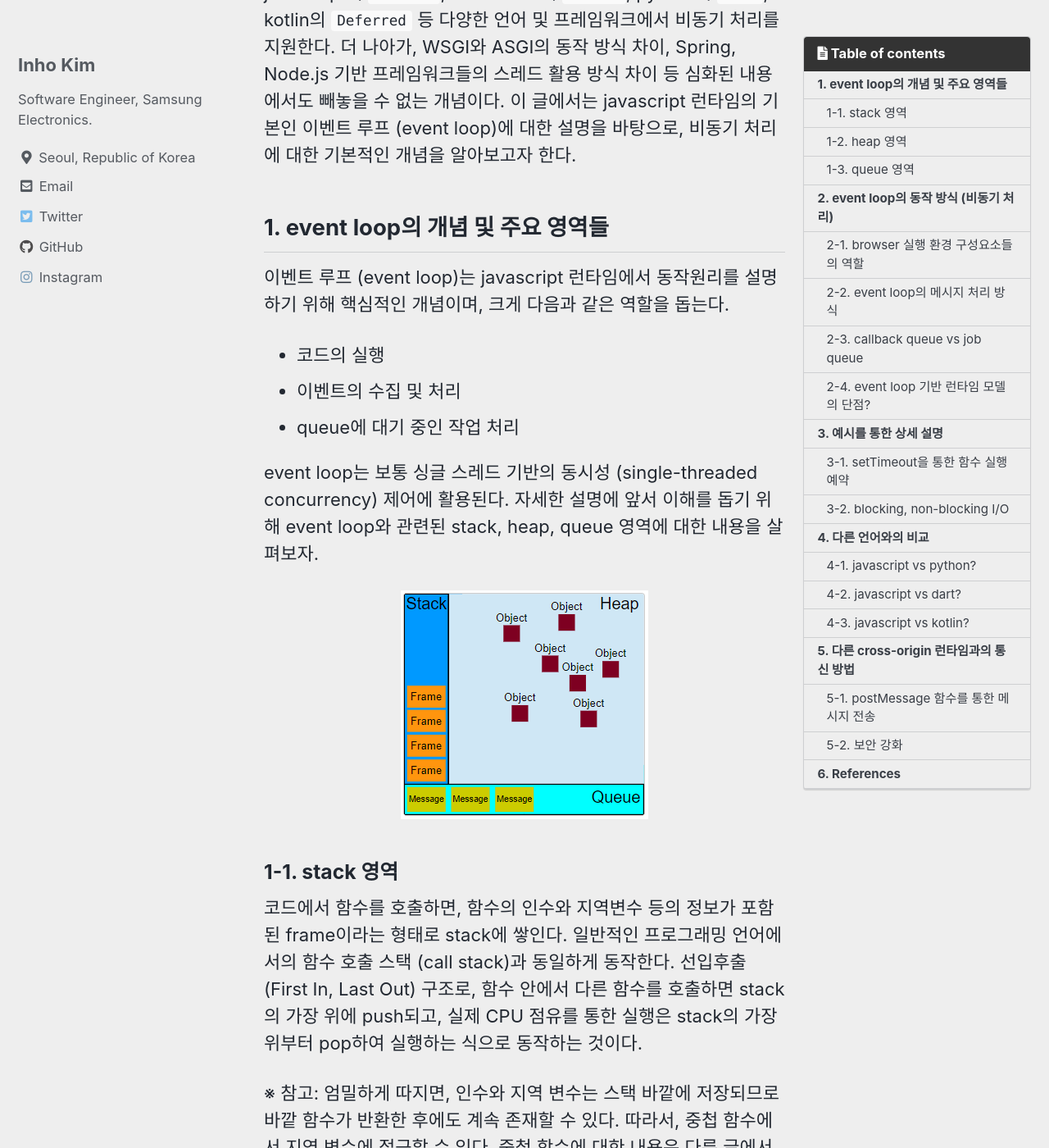
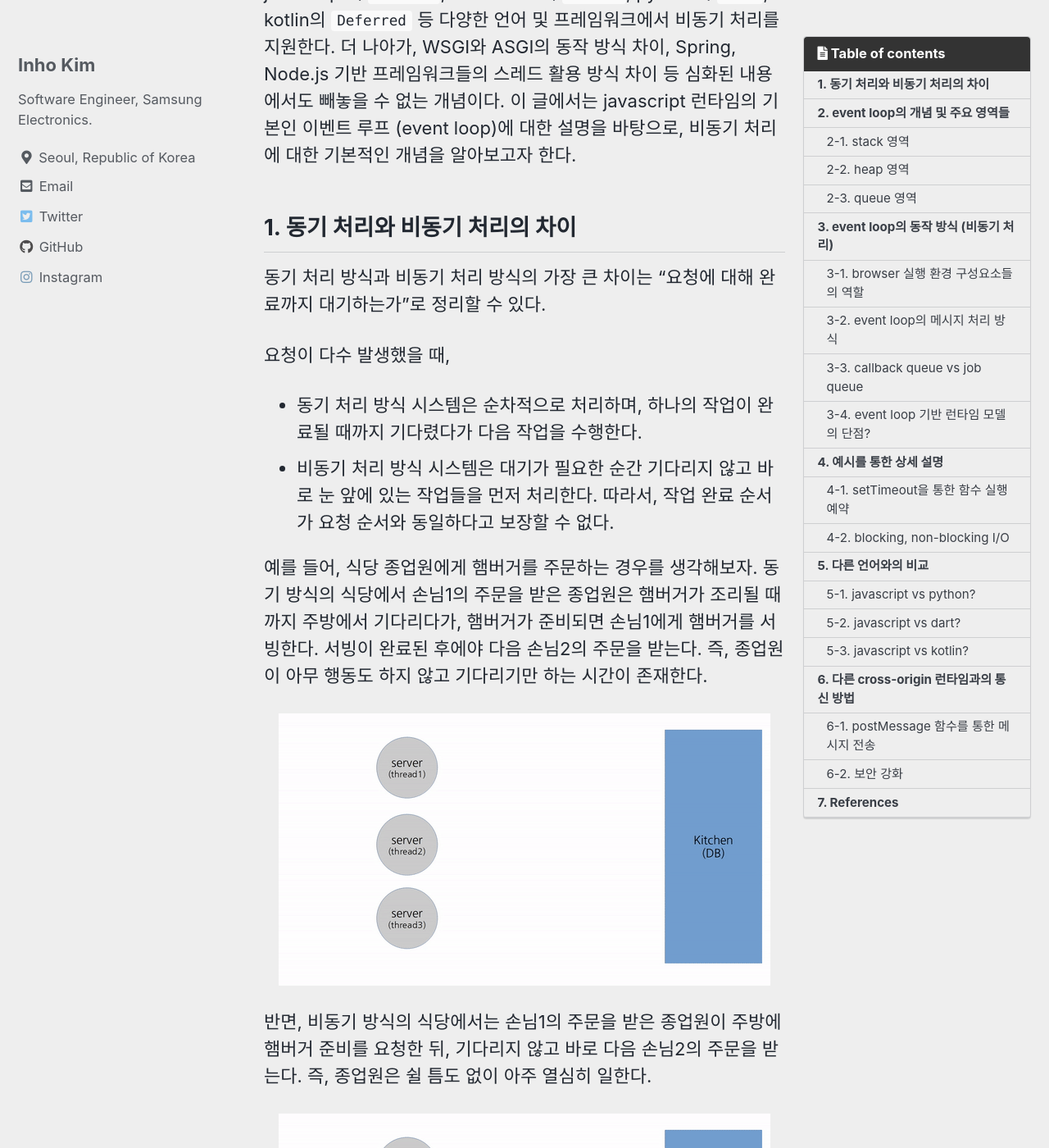
Before and after one commit to ihnokim/ihnokim.github.io, a Jekyll site: the page built from _posts/2022-09-19-javascript-event-loop.md, in a window 1280 px wide and 1400 px high, scrolled down 548 px. Shown: the whole window at 82% size. Built offline with Jekyll 4.4.1, drawn with Linux system fonts in a browser that asks for light colours; cached includes are drawn as plain includes; comment, search, counter and statistics services are not loaded; some of the changed text lies outside the part shown.

Commit message:
Add additional images

````diff
--- a/_posts/2022-09-19-javascript-event-loop.md
+++ b/_posts/2022-09-19-javascript-event-loop.md
@@ -19,9 +19,30 @@ javascript는 단일 스레드 기반의 언어로 한 번에 하나의 작업
 더 나아가, WSGI와 ASGI의 동작 방식 차이, Spring, Node.js 기반 프레임워크들의 스레드 활용 방식 차이 등 심화된 내용에서도 빼놓을 수 없는 개념이다.
 이 글에서는 javascript 런타임의 기본인 이벤트 루프 (event loop)에 대한 설명을 바탕으로, 비동기 처리에 대한 기본적인 개념을 알아보고자 한다.
 
-## 1. event loop의 개념 및 주요 영역들
+## 1. 동기 처리와 비동기 처리의 차이
 
-이벤트 루프 (event loop)는 javascript 런타임에서 동작원리를 설명하기 위해 핵심적인 개념이며, 크게 다음과 같은 역할을 돕는다.
+동기 처리 방식과 비동기 처리 방식의 가장 큰 차이는 "요청에 대해 완료까지 대기하는가"로 정리할 수 있다.
+
+요청이 다수 발생했을 때,
+
+- 동기 처리 방식 시스템은 순차적으로 처리하며, 하나의 작업이 완료될 때까지 기다렸다가 다음 작업을 수행한다.
+- 비동기 처리 방식 시스템은 대기가 필요한 순간 기다리지 않고 바로 눈 앞에 있는 작업들을 먼저 처리한다. 따라서, 작업 완료 순서가 요청 순서와 동일하다고 보장할 수 없다.
+
+예를 들어, 식당 종업원에게 햄버거를 주문하는 경우를 생각해보자.
+동기 방식의 식당에서 손님1의 주문을 받은 종업원은 햄버거가 조리될 때까지 주방에서 기다리다가, 햄버거가 준비되면 손님1에게 햄버거를 서빙한다.
+서빙이 완료된 후에야 다음 손님2의 주문을 받는다. 즉, 종업원이 아무 행동도 하지 않고 기다리기만 하는 시간이 존재한다.
+
+![sync example]({{ site.url }}{{ site.baseurl }}/assets/images/event_loop/sync_example.gif){: .align-center}
+
+반면, 비동기 방식의 식당에서는 손님1의 주문을 받은 종업원이 주방에 햄버거 준비를 요청한 뒤, 기다리지 않고 바로 다음 손님2의 주문을 받는다.
+즉, 종업원은 쉴 틈도 없이 아주 열심히 일한다.
+
+![async example]({{ site.url }}{{ site.baseurl }}/assets/images/event_loop/async_example.gif){: .align-center}
+
+## 2. event loop의 개념 및 주요 영역들
+
+웹 브라우저에서 주로 사용되는 javascript는 이벤트 루프 (event loop)를 통해 비동기 처리를 구현한다.
+event loop는 javascript 런타임에서 동작원리를 설명하기 위해 핵심적인 개념이며, 크게 다음과 같은 역할을 돕는다.
 
 - 코드의 실행
 - 이벤트의 수집 및 처리
@@ -31,27 +52,27 @@ event loop는 보통 싱글 스레드 기반의 동시성 (single-threaded concu
 
 ![stack, heap, queue explanation]({{ site.url }}{{ site.baseurl }}/assets/images/event_loop/event_loop1.PNG){: .align-center}
 
-### 1-1. stack 영역
+### 2-1. stack 영역
 
 코드에서 함수를 호출하면, 함수의 인수와 지역변수 등의 정보가 포함된 frame이라는 형태로 stack에 쌓인다. 일반적인 프로그래밍 언어에서의 함수 호출 스택 (call stack)과 동일하게 동작한다. 선입후출 (First In, Last Out) 구조로, 함수 안에서 다른 함수를 호출하면 stack의 가장 위에 push되고, 실제 CPU 점유를 통한 실행은 stack의 가장 위부터 pop하여 실행하는 식으로 동작하는 것이다.
 
 ※ 참고: 엄밀하게 따지면, 인수와 지역 변수는 스택 바깥에 저장되므로 바깥 함수가 반환한 후에도 계속 존재할 수 있다. 따라서, 중첩 함수에서 지역 변수에 접근할 수 있다. 중첩 함수에 대한 내용은 다른 글에서 다루도록 하겠다.
 
-### 1-2. heap 영역
+### 2-2. heap 영역
 
 메모리에서 비교적 크고 구조화되지 않은 영역이다. 객체 (object)들은 이 영역에 할당된다. 예를 들어, C 계열 언어에서 malloc, new 등을 통한 동적할당을 하거나, 객체지향언어에서 인스턴스화된 클래스의 객체들은 이 영역에 저장된다.
 
-### 1-3. queue 영역
+### 2-3. queue 영역
 
 javascript의 런타임에서 처리할 메시지의 대기열로 사용되는 영역이다. 각각의 메시지에는 메시지를 처리하기 위한 callback 함수들이 연결된다. event loop는 선입선출 (First In, First Out) 방식으로 대기열에서 가장 오래된 메시지부터 queue에서 꺼내서 처리한다. 이를 위해 런타임은 꺼낸 메시지를 매개변수로 설정하여, 메시지에 연결된 callback 함수를 호출한다. 다른 함수와 마찬가지로 호출을 통한 새로운 stack frame이 생성된다.
 
-## 2. event loop의 동작 방식 (비동기 처리)
+## 3. event loop의 동작 방식 (비동기 처리)
 
 C, Java 같은 언어로 기초 학습을 하다가 처음 javascript 언어를 접하는 개발자들이라면, 자신이 의도하고 코딩한 것과 다른 순서로 함수들이 동작하는 경험을 해본 적이 있을 것이다. 문법의 괴랄함과 더불어 이런 난해한 "실행 순서"가 javascript 언어의 진입장벽을 높이고 "ugly language"라는 오명을 낳게 한 주범이다.
 event loop가 비동기 (async) 함수들을 처리하는 방식에 대한 설명을 통해 함수 실행 순서에 대한 실마리를 얻을 수 있다. 우선 시작에 앞서, javascript 언어 자체가 비동기 동작을 지원하는 것은 아니고, 브라우저 (browser) 혹은 node 같은 실행 환경에 의한 것임을 인지하고 넘어가자.
 javascript의 런타임 자체는 단일 스레드이지만, browser 환경은 사실 여러 스레드를 사용한다는 점을 참고로 알아두자. 이후 내용들은 browser 환경을 기준으로 설명을 진행하겠다.
 
-### 2-1. browser 실행 환경 구성요소들의 역할
+### 3-1. browser 실행 환경 구성요소들의 역할
 
 ![browser runtime]({{ site.url }}{{ site.baseurl }}/assets/images/event_loop/event_loop2.png){: .align-center}
 
@@ -62,7 +83,7 @@ browser 실행 환경을 역할별로 나누면, 크게 web APIs, event table, c
 - callback queue: 이벤트가 발생할 경우 실행될 callback 함수가 저장 (예약)되는 곳이다.
 - event loop: call stack과 callback queue를 지속적으로 모니터링하면서, call stack이 비어있을 경우 callback queue에서 함수를 꺼내 call stack에 추가해주는 역할을 수행한다.
 
-### 2-2. event loop의 메시지 처리 방식
+### 3-2. event loop의 메시지 처리 방식
 
 event loop가 메시지를 수신하는 동작을 pseudo code로 나타내면 다음과 같다.
 
@@ -213,23 +234,23 @@ message 2
 
 이 예제의 시사점은 매우 중요하다. 아무리 비동기 함수"처럼" 코드를 작성을 한다고 해도, 실제 내부적으로 동작하는 코드가 non-blocking 방식이 아님에도 ```async```와 ```await``` 구문을 남용한다면, 실제 코드의 동작은 일련의 동기 함수를 호출하는 경우와 크게 다르지 않을 수 있다. 따라서, 여러 3rd party API를 사용하는 경우에는 특정 함수가 비동기 처리를 타겟팅하여 non-blocking 방식으로 동작하는 것이 맞는지 꼼꼼하게 검토 후 사용하는 습관을 들여야 한다.
 
-## 4. 다른 언어와의 비교
+## 5. 다른 언어와의 비교
 
-### 4-1. javascript vs python?
+### 5-1. javascript vs python?
 
 미묘한 차이가 있지만, low-level 파악에 시간을 많이 할애할 필요는 없어보인다. 가장 큰 차이는 javascript에서는 built-in event loop가 존재한다는 것이고, 파이썬에서는 asyncio같은 별도의 모듈을 통해 코드 레벨에서 event loop를 셋업해주는 부분을 준비해야 한다는 점이다. 문법적으로는 ```async```, ```await``` 구문 등을 거의 똑같이 사용할 수 있으며, javascript의 ```Promise``` 객체가 python의 ```Task```와 유사하다. 이 정도만 짚고 넘어가도록 하자.
 
-### 4-2. javascript vs dart?
+### 5-2. javascript vs dart?
 
 dart의 ```Future```가 javascript의 ```Promise```와 유사한 개념으로 사용된다. ```async```, ```await``` 등 문법적인 측면도 매우 유사하다.
 
-### 4-3. javascript vs kotlin?
+### 5-3. javascript vs kotlin?
 
 javascript의 ```Promise```는 kotlin coroutine의 ```Deferred```와 개념적으로 유사하다. 단 몇 가지 문법적인 차이가 존재한다. kotlin의 경우 javascript나 python에서 함수 앞에 붙이는 ```async``` 대신 ```suspend```라는 용어를 사용한다. ```async```와 ```await```도 kotlin에 존재하긴 하지만, 사용 방식이나 형태가 javascript, python, dart와 다르다.
 
-## 5. 다른 cross-origin 런타임과의 통신 방법
+## 6. 다른 cross-origin 런타임과의 통신 방법
 
-### 5-1. postMessage 함수를 통한 메시지 전송
+### 6-1. postMessage 함수를 통한 메시지 전송
 
 web worker나 cross-origin의 iframe은 자신만의 stack, heap, queue를 가진다. 서로 다른 두 런타임은 ```postMessage``` 메서드를 통해 메시지를 보내는 방식으로만 서로 통신할 수 있다. 상대가 listener를 통해 메시지 (이벤트)를 수신하고 있을 때, ```postMessage```는 상대 런타임에 메시지를 추가한다. 페이지와 새로 생성된 팝업 간의 통신, 혹은 페이지와 embed된 iframe 사이의 통신에 사용할 수 있다.
 기본적으로는 다른 페이지 간의 스크립트는 각 페이지가 같은 protocol, port 번호, host를 공유하고 있을 때에만 서로 접근이 가능하다. (동일 출처 정책) ```window.postMessage()```는 이 제약 조건을 안전하게 우회하도록 해주는 역할을 수행한다.
@@ -272,7 +293,7 @@ function receiveMessage(event)
 - origin: ```postMessage```가 호출될 때 메시지를 보내는 window의 origin을 의미한다. http://example.com:8080같이 URI 형식이다.
 - source: 메시지를 보낸 window 객체에 대한 참조. 이것을 활용하면 서로 다른 origin의 두 개의 윈도우에서 쌍방향 통신을 할 수 있다.
 
-### 5-2. 보안 강화
+### 6-2. 보안 강화
 
 크로스 사이트 스크립팅 공격 방지하기 위해 다음과 같은 조치를 취할 수 있다.
 
@@ -281,7 +302,7 @@ function receiveMessage(event)
 - 보내는 쪽의 신원을 확인하는 것에 더해, 항상 받은 메시지의 구문이 유효한지 확인하자.
 - ```postMessage``` 함수를 통해 다른 윈도우로 데이터를 보낼 때는 "\*"를 사용하지 말고 항상 정확한 타겟 origin을 사용하자.
 
-## 6. References
+## 7. References
 
 [https://jenkov.com/tutorials/java-concurrency/single-threaded-concurrency.html#single-threaded-concurrency-designs](https://jenkov.com/tutorials/java-concurrency/single-threaded-concurrency.html#single-threaded-concurrency-designs)
 
````
Also changed, not shown: other parts of _posts/2022-09-19-javascript-event-loop.md (+5 -5 lines), assets/images/event_loop/async_example.gif (added), assets/images/event_loop/sync_example.gif (added).
